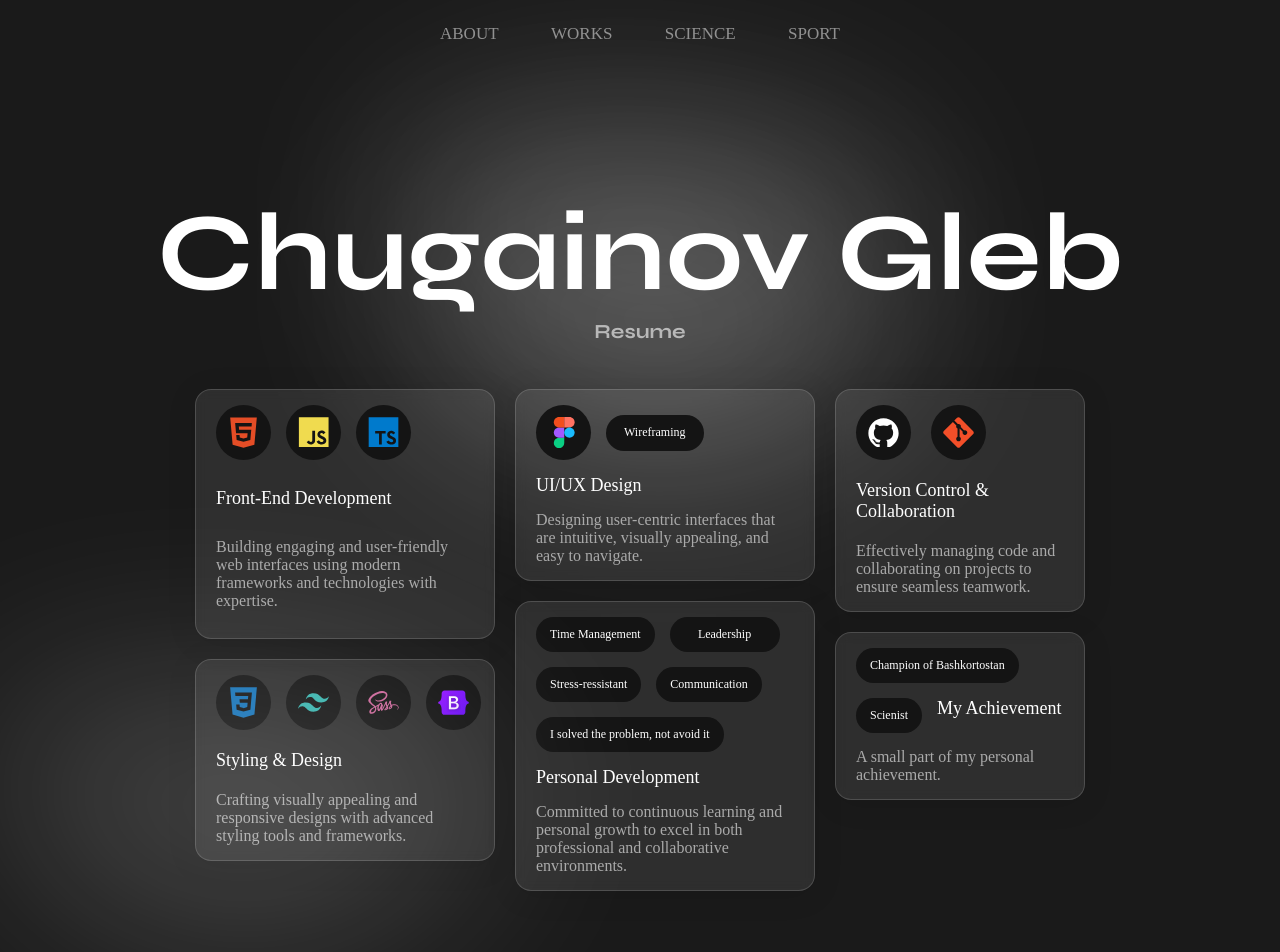
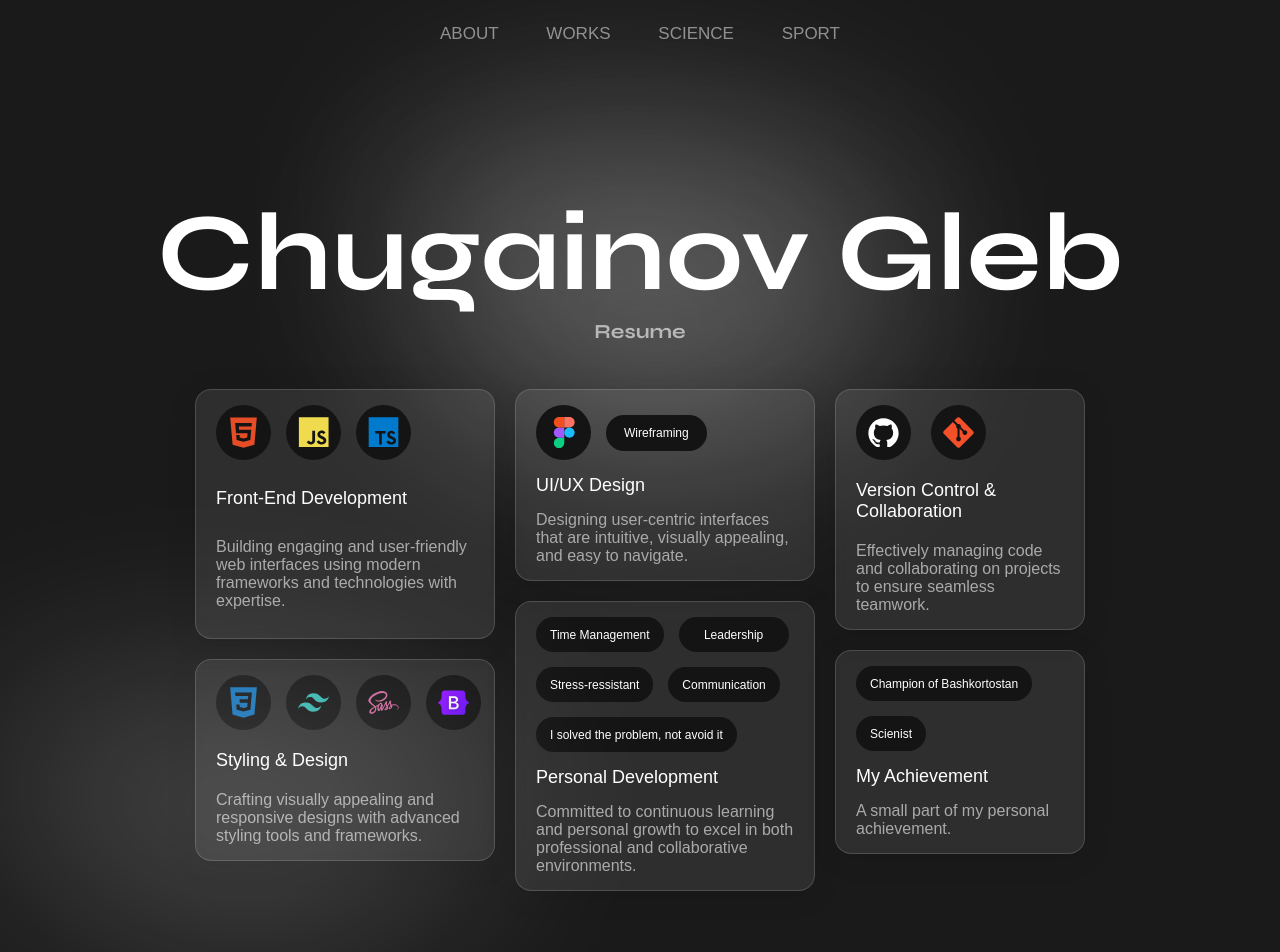
Before and after one commit to fipsss007/chugainov.github.io, a plain HTML site: page index.html in a window 1280 px wide. Shown: the top 952 px of the page. Drawn offline with Linux system fonts and the light colour scheme.

Commit message:
Update styles.css

```diff
--- a/css/styles.css
+++ b/css/styles.css
@@ -597,7 +597,7 @@ body {
 }
 .osnova .header .header-knopki a {
   color: #FFF;
-  font-family: Rubik;
+  font-family:  Rubik, sans-serif;
   font-size: 17px;
   font-style: normal;
   font-weight: 500;
@@ -721,7 +721,7 @@ body {
 }
 .osnova .main .miniYA .miniYA-podblock .miniYA-block1 .miniYA-block1_text {
   color: #FFF;
-  font-family: Rubik;
+  font-family:  Rubik, sans-serif;
   font-size: 18px;
   font-style: normal;
   font-weight: 500;
@@ -729,7 +729,7 @@ body {
 }
 .osnova .main .miniYA .miniYA-podblock .miniYA-block1 .miniYA-block1_text2 {
   color: #AAA;
-  font-family: Rubik;
+  font-family: Rubik, sans-serif;
   font-size: 16px;
   font-style: normal;
   font-weight: 300;
@@ -778,7 +778,7 @@ body {
 }
 .osnova .main .miniYA .miniYA-podblock .miniYA-block2 .miniYA-block1_text {
   color: #FFF;
-  font-family: Rubik;
+  font-family:  Rubik, sans-serif;
   font-size: 18px;
   font-style: normal;
   font-weight: 500;
@@ -786,7 +786,7 @@ body {
 }
 .osnova .main .miniYA .miniYA-podblock .miniYA-block2 .miniYA-block1_text2 {
   color: #AAA;
-  font-family: Rubik;
+  font-family:  Rubik, sans-serif;
   font-size: 16px;
   font-style: normal;
   font-weight: 300;
@@ -827,7 +827,7 @@ body {
 }
 .osnova .main .miniYA .miniYA-podblock .miniYA-block3 .miniYA-block1_text {
   color: #FFF;
-  font-family: Rubik;
+  font-family:  Rubik, sans-serif;
   font-size: 18px;
   font-style: normal;
   font-weight: 500;
@@ -835,7 +835,7 @@ body {
 }
 .osnova .main .miniYA .miniYA-podblock .miniYA-block3 .miniYA-block1_text2 {
   color: #AAA;
-  font-family: Rubik;
+  font-family:  Rubik, sans-serif;
   font-size: 16px;
   font-style: normal;
   font-weight: 300;
@@ -886,7 +886,7 @@ body {
 }
 .osnova .main .miniYA .miniYA-podblock .miniYA-block8 .miniYA-block1_text {
   color: #FFF;
-  font-family: Rubik;
+  font-family:  Rubik, sans-serif;
   font-size: 18px;
   font-style: normal;
   font-weight: 500;
@@ -894,7 +894,7 @@ body {
 }
 .osnova .main .miniYA .miniYA-podblock .miniYA-block8 .miniYA-block1_text2 {
   color: #AAA;
-  font-family: Rubik;
+  font-family:  Rubik, sans-serif;
   font-size: 16px;
   font-style: normal;
   font-weight: 300;
@@ -919,7 +919,7 @@ body {
 }
 .osnova .main .miniYA .miniYA-podblock .miniYA-block8 .miniYA-block4_icon .miniYA-block1_iconText {
   color: #FFF;
-  font-family: Rubik;
+  font-family:  Rubik, sans-serif;
   font-size: 12px;
   font-style: normal;
   font-weight: 400;
@@ -960,7 +960,7 @@ body {
 }
 .osnova .main .miniYA .miniYA-podblock .miniYA-block5 .miniYA-block1_text {
   color: #FFF;
-  font-family: Rubik;
+  font-family:  Rubik, sans-serif;
   font-size: 18px;
   font-style: normal;
   font-weight: 500;
@@ -968,7 +968,7 @@ body {
 }
 .osnova .main .miniYA .miniYA-podblock .miniYA-block5 .miniYA-block1_text2 {
   color: #AAA;
-  font-family: Rubik;
+  font-family:  Rubik, sans-serif;
   font-size: 16px;
   font-style: normal;
   font-weight: 300;
@@ -993,7 +993,7 @@ body {
 }
 .osnova .main .miniYA .miniYA-podblock .miniYA-block5 .miniYA-block4_icon .miniYA-block1_iconText {
   color: #FFF;
-  font-family: Rubik;
+  font-family:  Rubik, sans-serif;
   font-size: 12px;
   font-style: normal;
   font-weight: 400;
@@ -1037,7 +1037,7 @@ body {
 }
 .osnova .main .miniYA .miniYA-podblock .miniYA-block4 .miniYA-block1_text {
   color: #FFF;
-  font-family: Rubik;
+  font-family:  Rubik, sans-serif;
   font-size: 18px;
   font-style: normal;
   font-weight: 500;
@@ -1045,7 +1045,7 @@ body {
 }
 .osnova .main .miniYA .miniYA-podblock .miniYA-block4 .miniYA-block1_text2 {
   color: #AAA;
-  font-family: Rubik;
+  font-family:  Rubik, sans-serif;
   font-size: 16px;
   font-style: normal;
   font-weight: 300;
@@ -1070,7 +1070,7 @@ body {
 }
 .osnova .main .miniYA .miniYA-podblock .miniYA-block4 .miniYA-block4_icon .miniYA-block1_iconText {
   color: #FFF;
-  font-family: Rubik;
+  font-family:  Rubik, sans-serif;
   font-size: 12px;
   font-style: normal;
   font-weight: 400;
@@ -1143,7 +1143,7 @@ body {
 }
 .osnova .main .works .works-text .works-text_mini {
   color: #AAA;
-  font-family: Rubik;
+  font-family:  Rubik, sans-serif;
   font-size: 16px;
   font-style: normal;
   font-weight: 300;
@@ -1204,7 +1204,7 @@ body {
 }
 .osnova .main .works .works-block .works-block_description .works_description-about {
   color: #AAA;
-  font-family: Rubik;
+  font-family:  Rubik, sans-serif;
   font-size: 16px;
   font-style: normal;
   font-weight: 300;
@@ -1265,7 +1265,7 @@ body {
 }
 .osnova .main .science .science-text .science-text_mini {
   color: #AAA;
-  font-family: Rubik;
+  font-family:  Rubik, sans-serif;
   font-size: 16px;
   font-style: normal;
   font-weight: 300;
@@ -1294,7 +1294,7 @@ body {
 }
 .osnova .main .science .science_block .science_block-text {
   color: #ffffff;
-  font-family: Rubik;
+  font-family:  Rubik, sans-serif;
   font-size: 20px;
   font-style: normal;
   font-weight: 300;
@@ -1393,7 +1393,7 @@ body {
 }
 .osnova .main .sport .sport_block1-text {
   color: #fff;
-  font-family: Rubik;
+  font-family:  Rubik, sans-serif;
   font-size: 25px;
   font-style: normal;
   font-weight: 300;
@@ -1440,7 +1440,7 @@ body {
 }
 .osnova .main .sport .sport-text .sport-text_mini {
   color: #AAA;
-  font-family: Rubik;
+  font-family:  Rubik, sans-serif;
   font-size: 16px;
   font-style: normal;
   font-weight: 300;
@@ -1475,7 +1475,7 @@ body {
 }
 .osnova .main .sport .sport_block2 .sport_block2-text {
   color: #fff;
-  font-family: Rubik;
+  font-family:  Rubik, sans-serif;
   font-size: 25px;
   font-style: normal;
   font-weight: 300;
```
